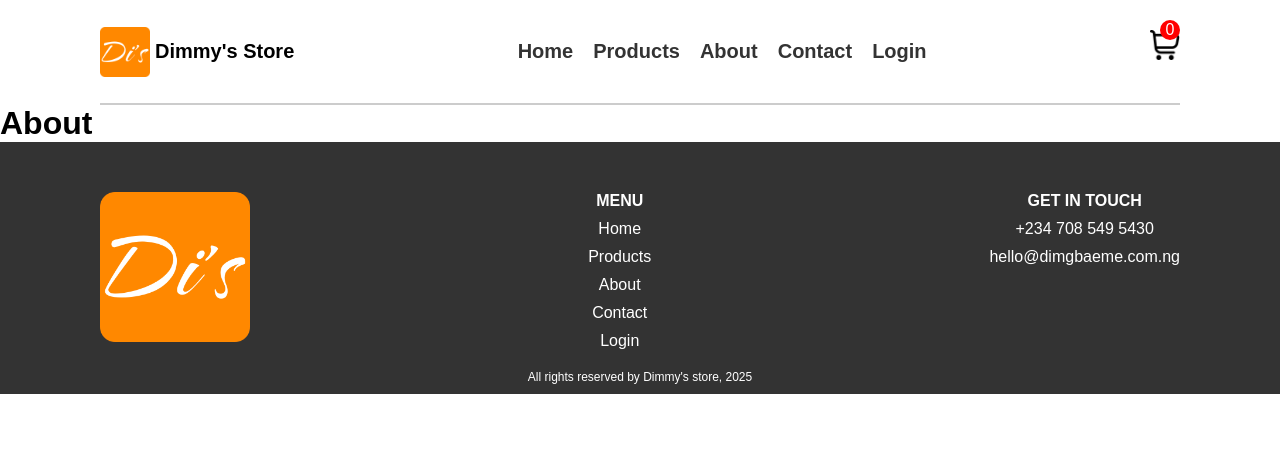
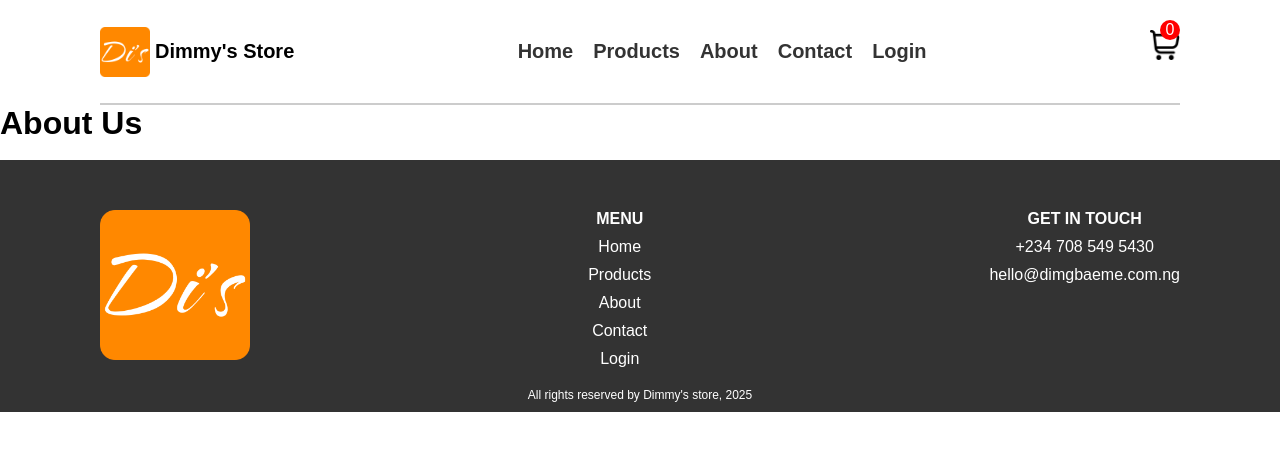
Before and after one commit to Dimgba-Eme/e-commerce-app, a React (Create React App) app in the folder my-store/: page /about-us in a window 1280 px wide. Shown: the top 450 px of the page. Built offline with nearby package versions, Linux system fonts and the light colour scheme.

Commit message:
Created about.scss file and imported into About page for styling

```diff
--- a/my-store/src/pages/About.js
+++ b/my-store/src/pages/About.js
@@ -1,10 +1,14 @@
 import React from 'react'
+import './about.scss'
 
 const About = () => {
   return (
-    <div>
-      <h1>About</h1>
-    </div>
+    <main className='about-container'>
+      <h1>About Us</h1>
+      <div className='about-inner'>
+         <img />
+      </div>
+    </main>
   )
 }
 
--- /dev/null
+++ b/my-store/src/pages/about.css
@@ -0,0 +1,5 @@
+* {
+  padding: 0;
+  margin: 0;
+  box-sizing: border-box;
+}/*# sourceMappingURL=about.css.map */
--- /dev/null
+++ b/my-store/src/pages/about.scss
@@ -0,0 +1,5 @@
+* {
+    padding: 0;
+    margin: 0;
+    box-sizing: border-box;
+}
```
Also changed, not shown: my-store/src/assets/icons/about_hero_image.png (added), 1 other file (tests, documents, lock files or other folders).
